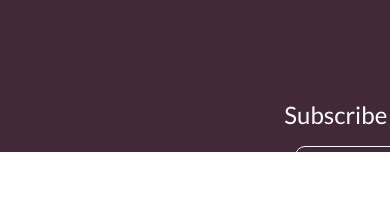
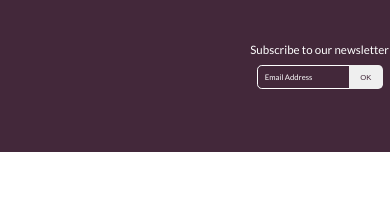
Before and after one commit to Peter-Thong/furniture_project, a PHP site: page /index.html in a window 390 px wide; the page is wider, and only the part inside the window is pictured. Shown: the part 4330-4528 px from the top of that part. After the commit the page ends 4482 px from the top of that part, so only its background shows below. Run offline with PHP 8.4, Linux system fonts and the light colour scheme.

Commit message:
set up the media query using mixins

```diff
--- a/css/style.css
+++ b/css/style.css
@@ -6,7 +6,20 @@
   box-sizing: inherit; }
 
 html {
-  font-size: 62.5%; }
+  font-size: 62.5%;
+  scroll-behavior: smooth; }
+  @media (max-width: 75em) {
+    html {
+      font-size: 56.25%; } }
+  @media (max-width: 56.25em) {
+    html {
+      font-size: 50%; } }
+  @media (max-width: 37.5em) {
+    html {
+      font-size: 30%; } }
+  @media (min-width: 112.5em) {
+    html {
+      font-size: 75%; } }
 
 body {
   box-sizing: border-box; }
@@ -338,7 +351,7 @@ body {
   height: 9%;
   justify-content: space-between;
   align-items: center;
-  padding: 1rem 28rem; }
+  padding: 1px 280px; }
   .navigation__path {
     width: fit-content;
     font-size: 1.6rem;
@@ -373,6 +386,7 @@ body {
     display: block; }
     .navigation__icons-search {
       background: url("../img/icon-search.svg");
+      background-repeat: no-repeat;
       height: 2rem;
       width: 2rem;
       margin-left: 2rem; }
--- /dev/null
+++ b/sass/abstracts/_mixins.scss
@@ -0,0 +1,22 @@
+@mixin respond($breakpoint) {
+  @if $breakpoint == phone {
+    @media (max-width: 37.5em) {
+      @content;
+    }
+  }
+  @if $breakpoint == tab-port {
+    @media (max-width: 56.25em) {
+      @content;
+    }
+  }
+  @if $breakpoint == tab-land {
+    @media (max-width: 75em) {
+      @content;
+    }
+  }
+  @if $breakpoint == big-desktop {
+    @media (min-width: 112.5em) {
+      @content;
+    }
+  }
+}
--- a/sass/base/_base.scss
+++ b/sass/base/_base.scss
@@ -9,6 +9,19 @@
 html {
   font-size: 62.5%;
   scroll-behavior: smooth;
+
+  @include respond(tab-land) {
+    font-size: 56.25%;
+  }
+  @include respond(tab-port) {
+    font-size: 50%;
+  }
+  @include respond(phone) {
+    font-size: 30%;
+  }
+  @include respond(big-desktop) {
+    font-size: 75%;
+  }
 }
 
 body {
--- a/sass/layout/_navigation.scss
+++ b/sass/layout/_navigation.scss
@@ -3,7 +3,7 @@
   height: 9%;
   justify-content: space-between;
   align-items: center;
-  padding: 1rem 28rem;
+  padding: 1px 280px;
 
   &__path {
     width: fit-content;
@@ -54,6 +54,8 @@
       &--dark {
         background: url("../img/dark-icon/search--dark.svg");
       }
+
+      background-repeat: no-repeat;
       height: 2rem;
       width: 2rem;
       margin-left: 2rem;
--- a/sass/main.scss
+++ b/sass/main.scss
@@ -1,4 +1,6 @@
 @import "abstracts/variables";
+
+@import "abstracts/mixins";
 
 @import "base/base";
 @import "base/typography";
```
